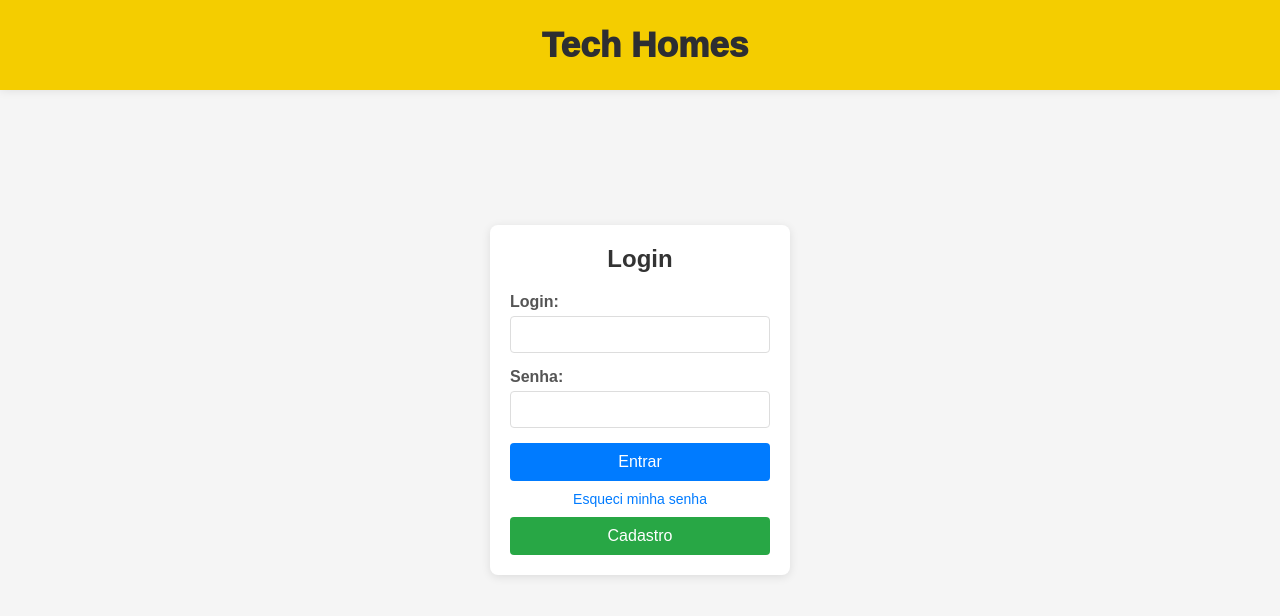
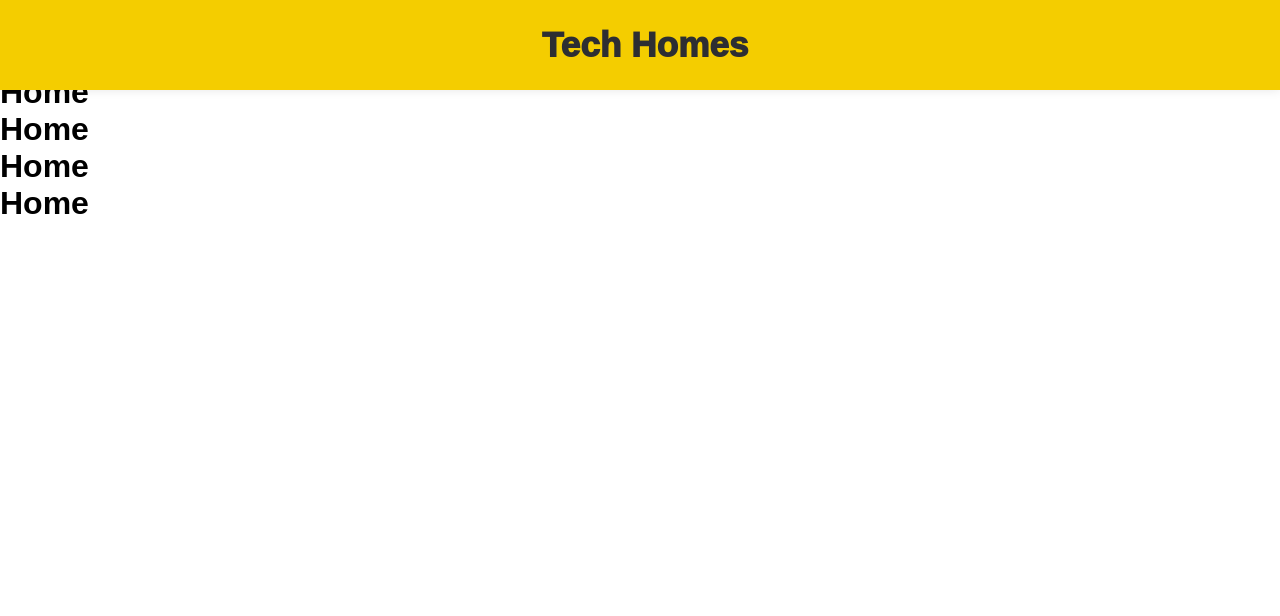
Before and after one commit to Inacioluz/casas_intelig-ntes-A3, a React (Vite) app: page / in a window 1280 px wide. Shown: the top 616 px of the page. Built offline with nearby package versions, Linux system fonts and the light colour scheme; a web font is replaced by a local one.

Commit message:
rotas ok

```diff
--- a/src/App.jsx
+++ b/src/App.jsx
@@ -1,13 +1,11 @@
-import { Header } from './components/header/Header'
-import { LoginForms } from './components/login/LoginFoms'
+import { BrowserRouter } from 'react-router-dom'
+import { Router } from './Router'
 import "./global.css";
-
 
 export function App() {
   return (
-    <div>
-      <Header />
-      <LoginForms />
-    </div>
+      <BrowserRouter>
+        <Router />
+      </BrowserRouter>
   );
 }
--- /dev/null
+++ b/src/Router.jsx
@@ -0,0 +1,16 @@
+import { Route, Routes } from "react-router-dom";
+
+import { Home } from "./components/Home/Home";
+import { LoginForm } from "./components/login/LoginForm";
+import { DefaultLayout } from "./layouts/DefaultLayout";
+
+export function Router() {
+  return (
+    <Routes>
+      <Route path="/" element={<DefaultLayout />}>
+        <Route path="/" element={<Home />} />
+        <Route path="/login" element={<LoginForm />} />
+      </Route>
+    </Routes>
+  );
+}
--- /dev/null
+++ b/src/components/Home/Home.jsx
@@ -0,0 +1,14 @@
+
+
+export function Home() {
+    return (
+        <div>
+            <h1>Home</h1>
+            <h1>Home</h1>
+            <h1>Home</h1>
+            <h1>Home</h1>
+            <h1>Home</h1>
+            <h1>Home</h1>
+        </div>
+    )
+}
--- a/src/components/header/Header.jsx
+++ b/src/components/header/Header.jsx
@@ -1,11 +1,10 @@
-import styles from './Header.module.css'
+import styles from "./Header.module.css";
+
 
 export function Header() {
   return (
     <header className={styles.header}>
-      <div>
         <h1>Tech Homes</h1>
-      </div>
     </header>
   );
 }
--- a/src/components/login/LoginFoms.jsx
+++ b/src/components/login/LoginForm.jsx
@@ -1,6 +1,6 @@
 import styles from "./LoginForms.module.css";
 
-export function LoginForms() {
+export function LoginForm() {
   return (
     <div className={styles.container}>
     <form className={styles.form}>
--- /dev/null
+++ b/src/layouts/DefaultLayout.jsx
@@ -0,0 +1,11 @@
+import { Outlet } from 'react-router-dom'
+import { Header } from '../components/header/Header'
+
+export function DefaultLayout() {
+  return (
+    <div>
+      <Header />
+      <Outlet />
+    </div>
+  )
+}
```
Also changed, not shown: src/assets/logotechhome.png (deleted), src/components/Home/Home.module.css (added), src/components/cadastro/Cadastro.jsx (added), src/components/cadastro/Cadastro.module.css (added).
